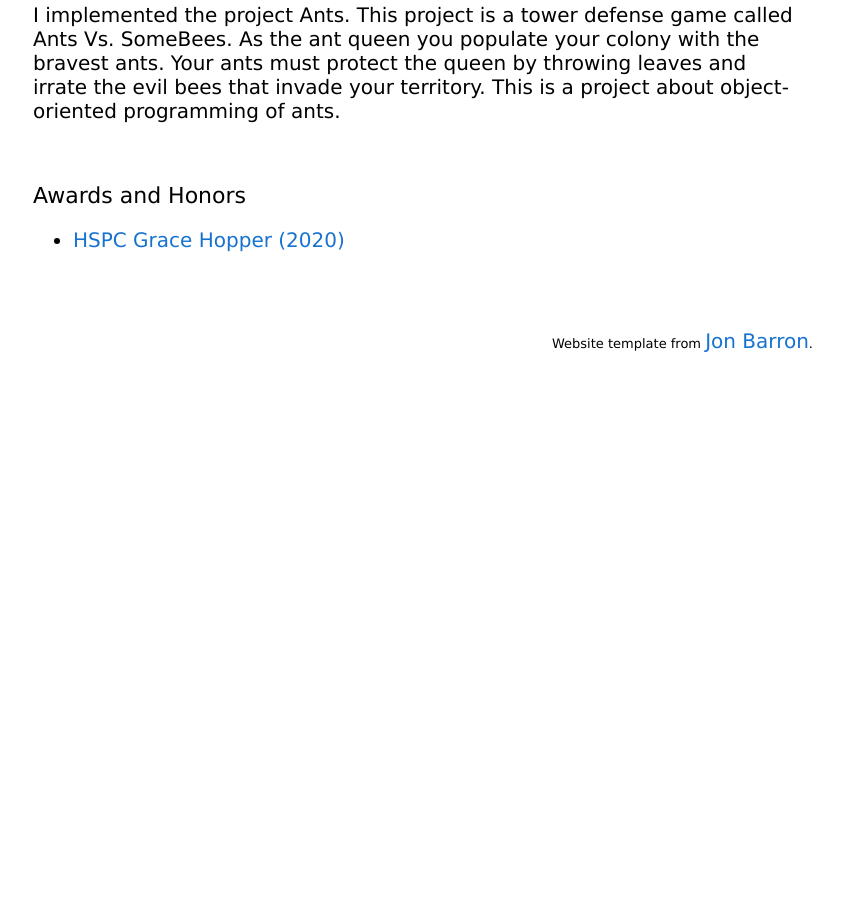
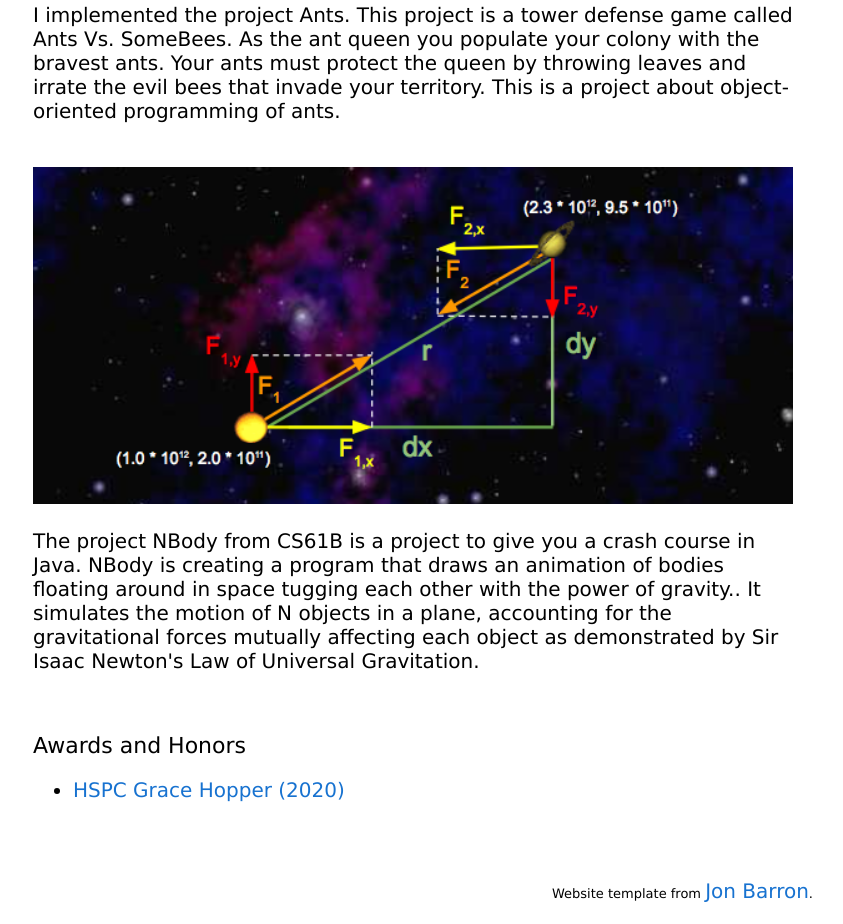
Before and after one commit to milliewang728/milliewang728.github.io, a plain HTML site: page index.html in a window 1280 px wide. Shown: the part 882-1806 px from the top of the page, without its empty margins (227-1070 px from the left). Before the commit the page ends 1256 px from the top, so only its background shows below. Drawn offline with Linux system fonts and the light colour scheme.

Commit message:
added nbody

```diff
--- a/index.html
+++ b/index.html
@@ -66,7 +66,13 @@
                     the ant queen you populate your colony with the bravest ants. Your ants must protect the queen by
                     throwing leaves and irrate the evil bees that invade your territory. This is a project about
                     object-oriented programming of ants.</p>
-
+                  <br>
+                  <img style="width:100%;max-width:100%" alt="nbody" src="images/nbody.png" class="hoverZoomLink">
+                  <p>The project NBody from CS61B is a project to give you a crash course in Java. NBody is creating a
+                    program that draws an animation of bodies floating around in space tugging each other with the power
+                    of gravity.. It simulates the motion of N objects in a plane, accounting for the gravitational
+                    forces mutually affecting each object as demonstrated by Sir Isaac Newton's Law of Universal
+                    Gravitation.</p>
                 </td>
               </tr>
             </tbody>
```
Also changed, not shown: images/nbody.png (added).
